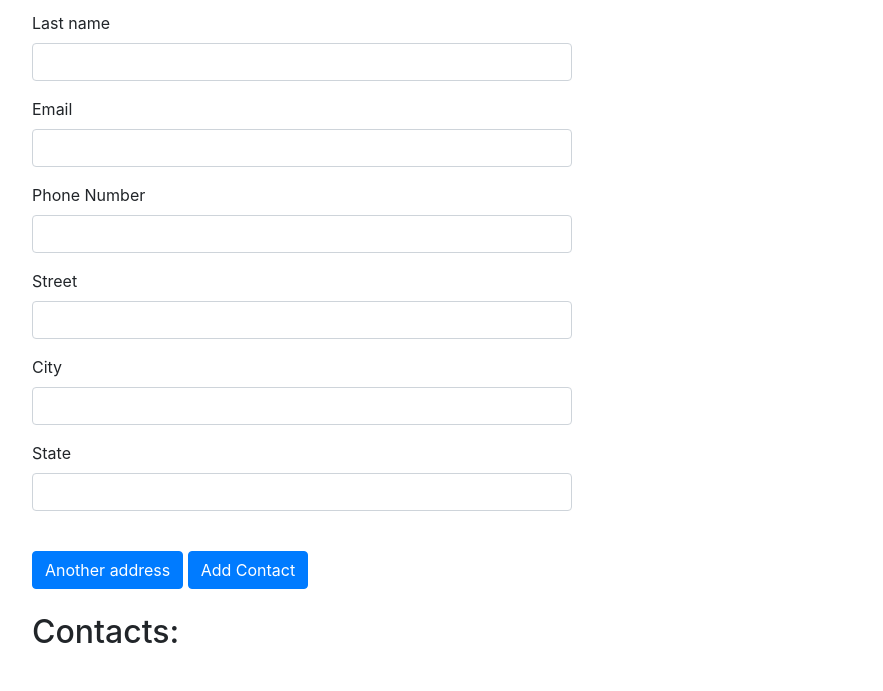
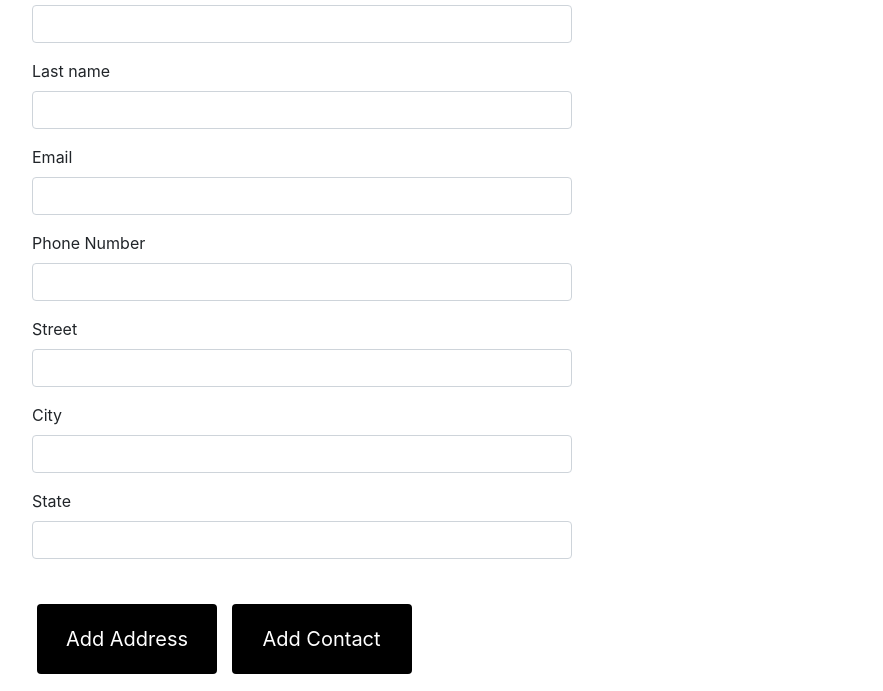
Before and after one commit to Ugonz86/Address-Book, a plain HTML site: page index.html in a window 1280 px wide. Shown: the part 245-936 px from the top of the page, without its empty margins (53-936 px from the left). Drawn offline with Linux system fonts and the light colour scheme.

Commit message:
This will commit the recent js and html additions

```diff
--- a/CSS/styles.css
+++ b/CSS/styles.css
@@ -12,4 +12,46 @@
 }
 h1 {
   text-align: center;
+  font-size: 80px;
 }
+
+
+.btn {
+
+    border-radius: 4px;
+    background-color: black;
+    border: none;
+    color: white;
+    text-align: center;
+    font-size: 20px;
+    padding: 20px;
+    width: 180px;
+    transition: all 0.5s;
+    cursor: pointer;
+    margin: 5px;
+  }
+
+  .btn span {
+    cursor: pointer;
+    display: inline-block;
+    position: relative;
+    transition: 0.5s;
+  }
+
+  .btn span:after {
+    content: '\00bb';
+    position: absolute;
+    opacity: 0;
+    top: 0;
+    right: -20px;
+    transition: 0.5s;
+  }
+
+  .btn:hover span {
+    padding-right: 25px;
+  }
+
+  .btn:hover span:after {
+    opacity: 1;
+    right: 0;
+  }
--- a/JS/Scripts.js
+++ b/JS/Scripts.js
@@ -99,6 +99,8 @@ $(document).ready(function() {
       newContact.addresses.forEach(function(address) {
         $("ul#addresses").append("<li>" + address.fullAddress() + "</li>");
       });
+
+      $("form").not().css("display","none");
     });
     });
 });
--- a/index.html
+++ b/index.html
@@ -14,9 +14,9 @@
       <br>
       <div class="row">
         <div class="col-md-6">
-          <h3>Add a contact:</h3>
-          <br>
           <form id="new-contact">
+            <h3>Add a contact:</h3>
+            <br>
             <div class="form-group">
               <label for="new-first-name">First name</label>
               <input type="text" class="form-control" id="new-first-name">
@@ -59,19 +59,19 @@
               </div>
             </div>
             <br>
-            <span class="btn btn-primary" id="add-address">Another address</span>
 
-            <button class="btn btn-primary" type="submit" class="btn">Add Contact</button>
+            <button type="submit" class="btn btn-primary" id="add-address"><span>Add Address</span></button>
+            <button type="submit" class="btn btn-primary" id="add-address"><span>Add Contact</span></button>
+
             <br>
           </form>
-          <br>
+        </div>
+
+        <div class="col-md-6">
           <h2>Contacts:</h2>
           <ul id="contacts">
           </ul>
           <br>
-        </div>
-
-        <div class="col-md-6">
           <div id="show-contact">
             <h2></h2>
             <p>First name: <span class="first-name"></span></p>
```
